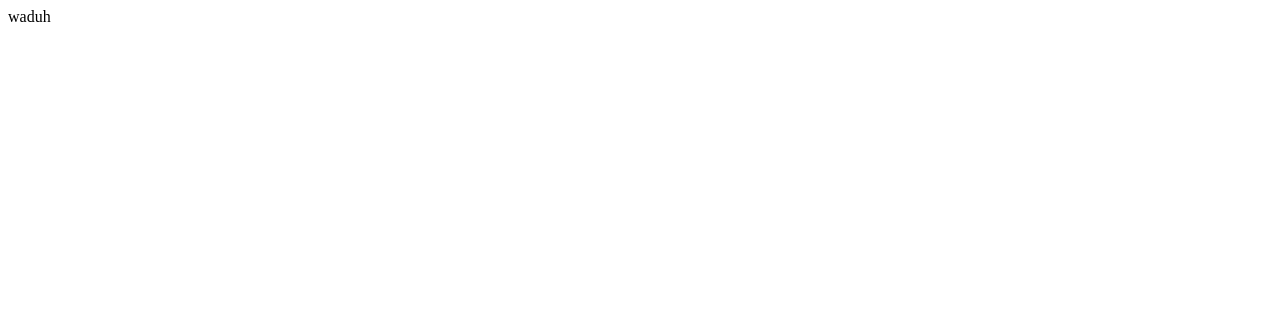
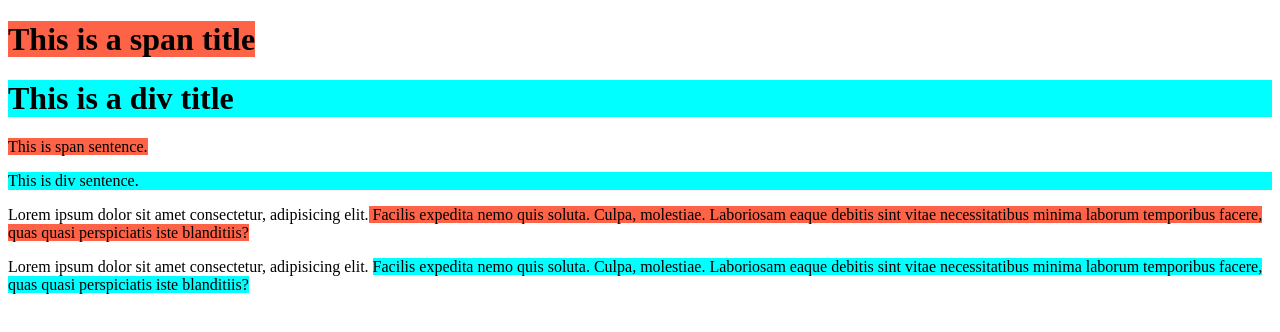
Before and after one commit to Arganata-on/learn-html-css, a plain HTML site: page spandiv/index.html in a window 1280 px wide. Drawn offline with Linux system fonts and the light colour scheme.

Commit message:
Update index.html

```diff
--- a/spandiv/index.html
+++ b/spandiv/index.html
@@ -6,6 +6,18 @@
     <title>Document</title>
   </head>
   <body>
-    waduh
+    <!-- GROUP TOGETHER HTML -->
+    <!-- <span> inline container to group elements for styling purposes -->
+    <!-- <div> block container to group elements for styling purposes -->
+
+    <h1><span style="background-color: tomato">This is a span title</span></h1>
+    <h1><div style="background-color: cyan">This is a div title</div></h1>
+
+    <p><span style="background-color: tomato">This is span sentence.</span></p>
+    <p><div style="background-color: cyan">This is div sentence.</div></p>
+
+    <p>Lorem ipsum dolor sit amet consectetur, adipisicing elit.<span style="background-color: tomato;"> Facilis expedita nemo quis soluta. Culpa, molestiae. Laboriosam eaque debitis sint vitae necessitatibus minima laborum temporibus facere, quas quasi perspiciatis iste blanditiis?</span></p>
+    <p>Lorem ipsum dolor sit amet consectetur, adipisicing elit. <span style="background-color: cyan;">Facilis expedita nemo quis soluta. Culpa, molestiae. Laboriosam eaque debitis sint vitae necessitatibus minima laborum temporibus facere, quas quasi perspiciatis iste blanditiis?</span></p>
+
   </body>
 </html>
```
